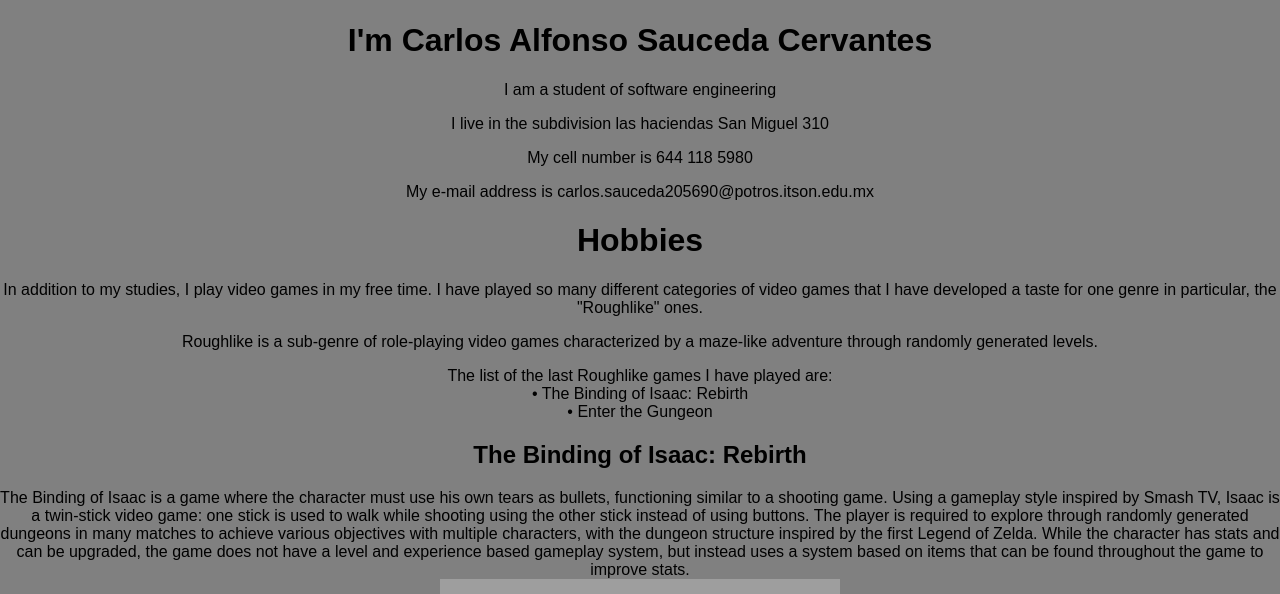
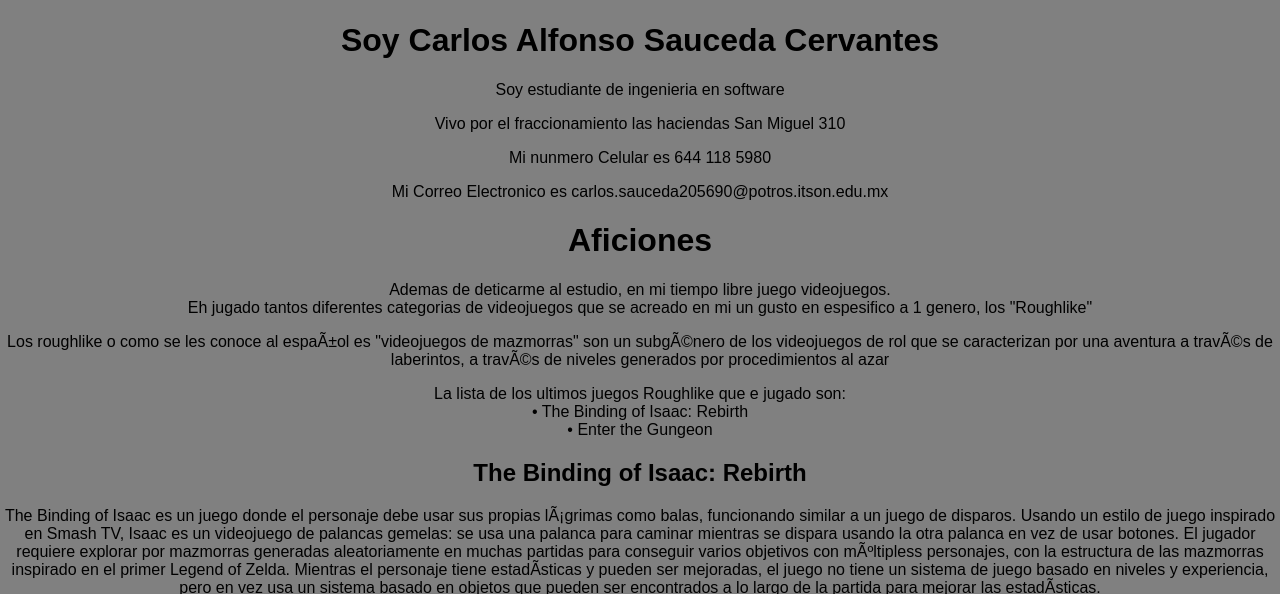
Before and after one commit to 88Cy88/LandingSaucedaCarlos, a plain HTML site: page index.html in a window 1280 px wide. Shown: the part 133-727 px from the top of the page. Drawn offline with Linux system fonts and the light colour scheme; grey boxes are pictures that could not be loaded.

Commit message:
LandingSaucedaCervantes}

```diff
--- a/index.html
+++ b/index.html
@@ -4,29 +4,29 @@
 <meta charset=utf-8">
 <head>
 	<link rel="stylesheet" href="style.css">
-  <title>Who am I?</title>
+  <title>Quien soy?</title>
     </head>
     <body>
 
   <div align="center"><img src="https://lh3.googleusercontent.com/a/AEdFTp5fU4nUb59kTNb6ebC8zpXuIMxBPHiC1QywomkZEg=s288-p-no" width="130" height="130"></div>
-  <h1 align="center">I'm Carlos Alfonso Sauceda Cervantes</h1>
-  <p align="center">I am a student of software engineering</p>
-	<p align="center"> I live in the subdivision las haciendas San Miguel 310 </p>
-	<p align="center"> My cell number is 644 118 5980</p>
-	<p align="center"> My e-mail address is carlos.sauceda205690@potros.itson.edu.mx</p>
+  <h1 align="center">Soy Carlos Alfonso Sauceda Cervantes</h1>
+  <p align="center">Soy estudiante de ingenieria en software</p>
+	<p align="center"> Vivo por el fraccionamiento las haciendas San Miguel 310 </p>
+	<p align="center"> Mi nunmero Celular es 644 118 5980</p>
+	<p align="center"> Mi Correo Electronico es carlos.sauceda205690@potros.itson.edu.mx</p>
 
-  <h1 align="center"> Hobbies </h1>
+  <h1 align="center"> Aficiones </h1>
 	<p align="center"> </p>
-	<p align="center">In addition to my studies, I play video games in my free time. I have played so many different categories of video games that I have developed a taste for one genre in particular, the "Roughlike" ones. </p>
-	<p align="center">Roughlike is a sub-genre of role-playing video games characterized by a maze-like adventure through randomly generated levels. </p>
-	<p align="center">The list of the last Roughlike games I have played are:
+	<p align="center">Ademas de deticarme al estudio, en mi tiempo libre juego videojuegos.<br> Eh jugado tantos diferentes categorias de videojuegos que se acreado en mi un gusto en espesifico a 1 genero, los "Roughlike" </p>
+	<p align="center">Los roughlike o como se les conoce al español es "videojuegos de mazmorras" son un subgénero de los videojuegos de rol que se caracterizan por una aventura a través de laberintos, a través de niveles generados por procedimientos al azar </p>
+	<p align="center">La lista de los ultimos juegos Roughlike que e jugado son:
 	<br> &#x2022 The Binding of Isaac: Rebirth
 	<br> &#x2022 Enter the Gungeon
 	</p>
 
 	<h2 align="center">The Binding of Isaac: Rebirth </h2>
 	<p align="center">
-		The Binding of Isaac is a game where the character must use his own tears as bullets, functioning similar to a shooting game. Using a gameplay style inspired by Smash TV, Isaac is a twin-stick video game: one stick is used to walk while shooting using the other stick instead of using buttons. The player is required to explore through randomly generated dungeons in many matches to achieve various objectives with multiple characters, with the dungeon structure inspired by the first Legend of Zelda. While the character has stats and can be upgraded, the game does not have a level and experience based gameplay system, but instead uses a system based on items that can be found throughout the game to improve stats.
+	The Binding of Isaac es un juego donde el personaje debe usar sus propias lágrimas como balas, funcionando similar a un juego de disparos. Usando un estilo de juego inspirado en Smash TV, Isaac es un videojuego de palancas gemelas: se usa una palanca para caminar mientras se dispara usando la otra palanca en vez de usar botones. El jugador requiere explorar por mazmorras generadas aleatoriamente en muchas partidas para conseguir varios objetivos con múltipless personajes, con la estructura de las mazmorras inspirado en el primer Legend of Zelda. Mientras el personaje tiene estadísticas y pueden ser mejoradas, el juego no tiene un sistema de juego basado en niveles y experiencia, pero en vez usa un sistema basado en objetos que pueden ser encontrados a lo largo de la partida para mejorar las estadísticas.
 	<br>
 	<img src="https://static.wikia.nocookie.net/bindingofisaac/images/e/e0/Champions_abilities.gif/revision/latest?cb=20140509174748&path-prefix=es" width="400" height="200" align="center">
 
@@ -36,7 +36,7 @@
 
 	<h2 align="center">Enter the Gungeon</h2>
 	<p align="center">
-		Enter the Gungeon is a shoot-em-up dungeon crawler that follows a band of misfits as they shoot, loot, roll and turn tables in search of the legendary treasure of the Gungeon: the weapon that can kill the past. Select a hero and fight your way deep into the Dungeon, surviving ever-developing challenges filled with adorably dangerous armies and fearsome bosses armed to the teeth. Gather precious loot, uncover hidden secrets and converse with opportunistic merchants to obtain powerful items and kill your past.
+	Enter the Gungeon (Entrar a la Armazmorra en español) es un juego de mazmorras con tiroteo que sigue a una banda de inadaptados que disparan, saquean, ruedan y dan vueltas las mesas en búsqueda del legendario tesoro de la Armazmorra: el arma que puede matar el pasado. Selecciona un héroe y lucha hasta llegar a lo más profundo de la Armazmorra, sobreviviendo desafíos en constante desarrollo, llenos de adorablemente peligrosos armuertos y temibles jefes armados hasta los dientes. Reúne preciado botín, descubre secretos ocultos y conversa con mercantes oportunistas para conseguir poderosos objetos y matar tu pasado.
 	<br>
 	<img src="https://i.pinimg.com/originals/46/cc/77/46cc77f6ed8688a4e930d5052a1cc053.gif" width="400" height="200" align="center">
 
```
